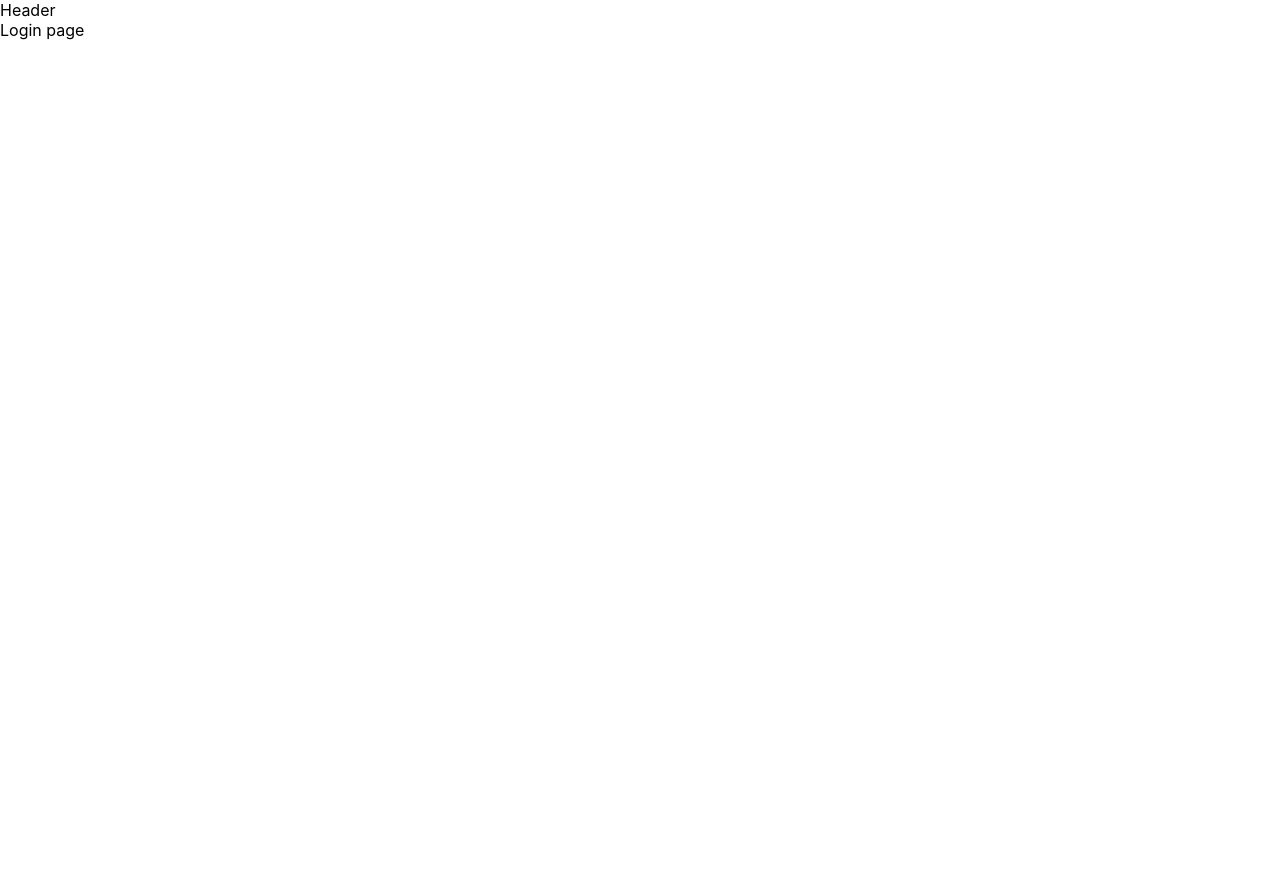
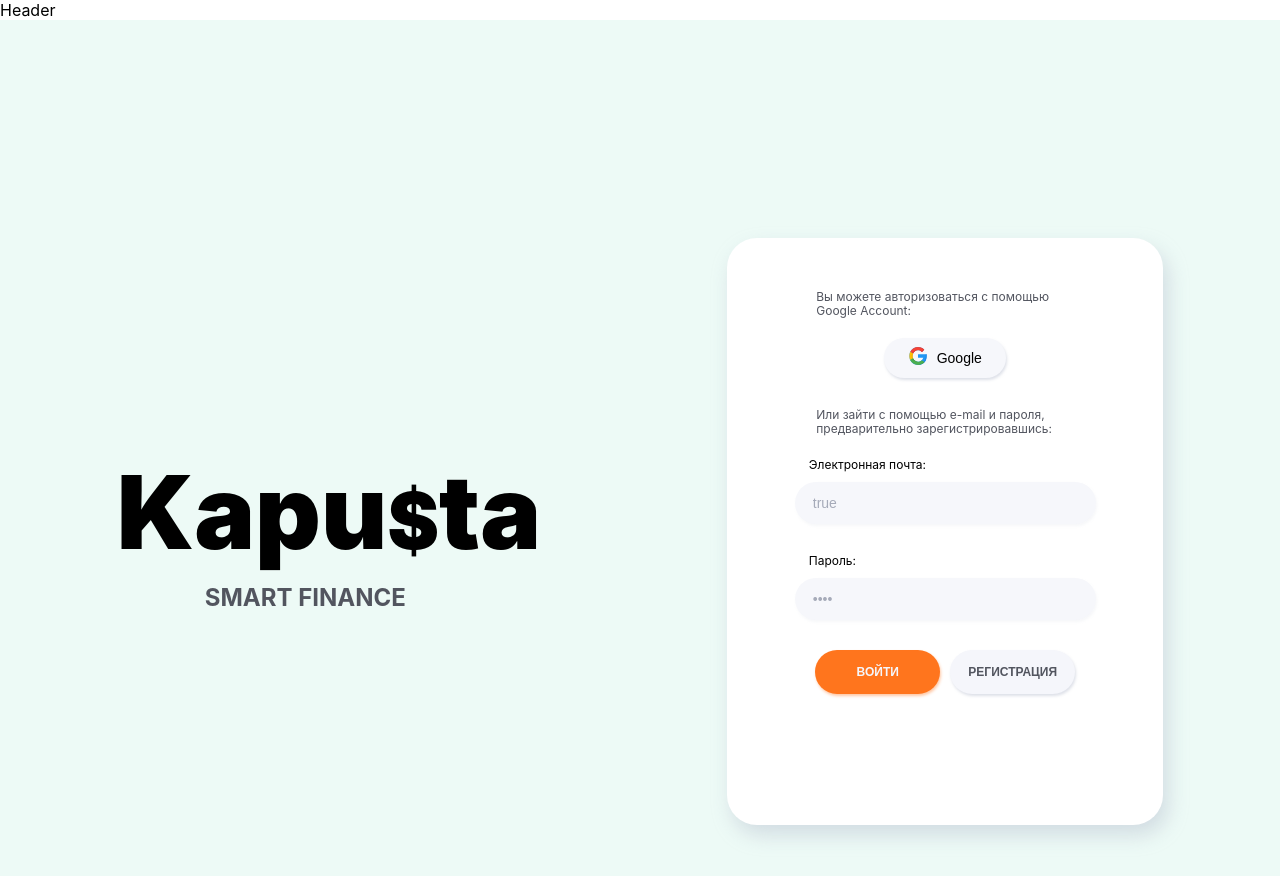
Before and after one commit to EKhoroshko/frontend-kapusta, a React (Create React App) app: page / in a window 1280 px wide. Shown: the top 876 px of the page. Before the commit the page ends 800 px from the top, so only its background shows below. Built offline with nearby package versions, Linux system fonts and the light colour scheme.

Commit message:
creat cmpnt LoginForm, add css/chng route Login

```diff
--- /dev/null
+++ b/src/components/LoginForm/LoginForm.js
@@ -0,0 +1,44 @@
+import s from "./LoginForm.module.css";
+
+const LoginForm = () => {
+  return (
+    <div className={s.wrapper}>
+      <form className={s.form} onSubmit>
+        <label className={s.label}>
+          <p className={s.description}>Электронная почта:</p>
+          <input
+            className={s.input}
+            type="text"
+            name="email"
+            required
+            value
+            onChange
+          />
+        </label>
+        <label className={s.label}>
+          <p className={s.description}>Пароль:</p>
+          <input
+            className={s.input}
+            type="password"
+            name="password"
+            required
+            value
+            onChange
+            autoComplete="off"
+          />
+        </label>
+
+        <div className={s.formButton}>
+          <button className={s.button} type="submit">
+            Войти
+          </button>
+          <button className={s.button} type="submit">
+            Регистрация
+          </button>
+        </div>
+      </form>
+    </div>
+  );
+};
+
+export default LoginForm;
--- /dev/null
+++ b/src/components/LoginForm/LoginForm.module.css
@@ -0,0 +1,91 @@
+.wrapper {
+  width: 100%;
+}
+
+.form {
+  display: flex;
+  flex-direction: column;
+  align-items: center;
+  padding: 0px 6px;
+}
+
+.label {
+  font-size: 0.625rem;
+  font-weight: 400;
+  line-height: 0.6875rem;
+  font-style: normal;
+  color: #000;
+}
+
+.description {
+  margin: 0px 0px 10px 0px;
+  padding-left: 4px;
+}
+
+.input {
+  width: 208px;
+  height: 52px;
+  margin-bottom: 30px;
+  padding: 0px 20px;
+  border-radius: 30px;
+  border: transparent;
+  box-shadow: 1px 2px 3px rgba(170, 178, 197, 0.1);
+  background-color: #f6f7fb;
+  font-size: 0.875rem;
+  font-style: normal;
+  font-weight: 400;
+  line-height: 1rem;
+  text-align: left;
+  color: #a6abb9;
+}
+
+.formButton {
+  display: flex;
+  justify-content: center;
+  width: 265px;
+}
+
+.button {
+  width: 125px;
+  height: 44px;
+  border-radius: 26px;
+  border: transparent;
+  box-shadow: 1px 2px 3px rgba(170, 178, 197, 0.4);
+  background-color: #f5f6fb;
+  font-size: 0.75rem;
+  font-style: normal;
+  font-weight: 700;
+  line-height: 0.875rem;
+  color: #52555f;
+  text-transform: uppercase;
+  cursor: pointer;
+  outline: none;
+}
+
+.button:not(:last-child) {
+  margin-right: 10px;
+  background-color: rgb(255, 117, 29);
+  box-shadow: 1px 2px 3px rgba(255, 117, 29, 0.4);
+  color: #f5f6fb;
+}
+
+@media screen and (min-width: 768px) {
+  .form {
+    padding: 0px 12px;
+  }
+
+  .label {
+    font-size: 0.75rem;
+    line-height: 0.875rem;
+  }
+
+  .description {
+    padding-left: 14px;
+  }
+
+  .input {
+    width: 265px;
+    height: 42px;
+    padding: 0px 18px;
+  }
+}
--- a/src/routes/Login/Login.js
+++ b/src/routes/Login/Login.js
@@ -1,8 +1,32 @@
 import React from "react";
-import css from "./Login.module.css";
+import s from "./Login.module.css";
+import LoginForm from "../../components/LoginForm/LoginForm";
 
 function Login() {
-  return <div>Login page</div>;
+  return (
+    <div className={s.loginPage}>
+      <div className={s.titleBox}>
+        <h1 className={s.title}>
+          Kapu<span></span>ta
+        </h1>
+        <p className={s.titleDescription}>Smart finance</p>
+      </div>
+      <div className={s.formBox}>
+        <p className={s.descriptionA}>
+          Вы можете авторизоваться с помощью Google Account:
+        </p>
+        <button className={s.button} type="button">
+          <span></span>
+          Google
+        </button>
+        <p className={s.descriptionB}>
+          Или зайти с помощью e-mail и пароля, предварительно
+          зарегистрировавшись:
+        </p>
+        <LoginForm />
+      </div>
+    </div>
+  );
 }
 
 export default Login;
--- a/src/routes/Login/Login.module.css
+++ b/src/routes/Login/Login.module.css
@@ -0,0 +1,194 @@
+.loginPage {
+  display: flex;
+  flex-direction: column;
+  align-items: center;
+  width: 320px;
+  height: 800px;
+  margin: 0 auto;
+  padding-top: 86px;
+  background-color: rgb(196, 238, 224, 0.3); /* transparent */
+}
+
+.titleBox {
+  width: 183px;
+  margin-bottom: 32px;
+  text-align: center;
+}
+
+.title {
+  margin: 0px 0px 4px 0px;
+  font-size: 2.875rem;
+  font-style: normal;
+  font-weight: 900;
+}
+
+.title span::after {
+  content: "\0024";
+  font-size: 2.25rem;
+  font-weight: 900;
+}
+
+.titleDescription {
+  max-width: fit-content;
+  margin: 0 auto;
+  font-size: 0.8125rem;
+  font-weight: 700;
+  font-style: normal;
+  line-height: 0.9375rem;
+  text-transform: uppercase;
+  color: #52555f;
+}
+
+.formBox {
+  display: flex;
+  flex-direction: column;
+  align-items: center;
+  width: 300px;
+  height: 525px;
+  padding-top: 41px;
+  border-radius: 30px;
+  box-shadow: 5px 10px 20px rgba(170, 178, 197, 0.4);
+  background-color: #fff;
+}
+
+.descriptionA {
+  width: 212px;
+  margin: 0px 0px 36px 0px;
+  text-align: center;
+  font-weight: 400;
+  font-style: normal;
+  font-size: 0.625rem;
+  line-height: 0.7325rem;
+  color: #52555f;
+}
+
+.button {
+  display: flex;
+  justify-content: center;
+  align-items: center;
+  width: 122px;
+  height: 40px;
+  margin-bottom: 30px;
+  border: transparent;
+  border-radius: 26px;
+  box-shadow: 1px 2px 3px rgba(170, 178, 197, 0.4);
+  background-color: #f6f7fb;
+  font-size: 0.875rem;
+  font-weight: 500;
+  font-style: normal;
+  line-height: 1rem;
+  color: #000;
+  cursor: pointer;
+  outline: none;
+}
+
+.button span::before {
+  content: url(../../icons/google-symbol.svg);
+  display: inline-flex;
+  width: 18px;
+  height: 18px;
+  margin-right: 10px;
+}
+
+.descriptionB {
+  width: 242px;
+  margin: 0px 0px 26px 0px;
+  text-align: center;
+  font-weight: 400;
+  font-style: normal;
+  font-size: 0.625rem;
+  line-height: 0.7325rem;
+  color: #52555f;
+}
+
+@media screen and (min-width: 768px) {
+  .loginPage {
+    width: 768px;
+    height: 1024px;
+  }
+
+  .titleBox {
+    width: 306px;
+    margin-bottom: 53px;
+  }
+
+  .title {
+    margin: 0px 0px 8px 0px;
+    font-size: 4rem;
+  }
+
+  .title span::after {
+    content: "\0024";
+    font-size: 2.9375rem;
+  }
+
+  .titleDescription {
+    font-size: 1rem;
+    line-height: 1.125rem;
+  }
+
+  .formBox {
+    width: 436px;
+    height: 535px;
+    padding-top: 54px;
+  }
+
+  .descriptionA {
+    width: 256px;
+    margin: 0px 0px 20px 0px;
+    font-size: 0.75rem;
+    line-height: 0.875rem;
+  }
+
+  .descriptionB {
+    width: 256px;
+    margin: 0px 0px 22px 0px;
+    font-size: 0.75rem;
+    line-height: 0.875rem;
+  }
+}
+
+@media screen and (min-width: 1280px) {
+  .loginPage {
+    display: flex;
+    flex-direction: row;
+    justify-content: space-around;
+    width: 1280px;
+    height: 850px;
+  }
+
+  .titleBox {
+    width: 377px;
+    margin: 0px;
+  }
+
+  .title {
+    margin: 0px 0px 4px 0px;
+    font-size: 6.375rem;
+    line-height: 7.5rem;
+  }
+
+  .title span::after {
+    content: "\0024";
+    font-size: 4.875rem;
+  }
+
+  .titleDescription {
+    font-size: 1.5rem;
+    line-height: 1.625rem;
+  }
+
+  .formBox {
+    padding-top: 52px;
+  }
+
+  .descriptionA {
+    width: 258px;
+    text-align: left;
+  }
+
+  .descriptionB {
+    width: 258px;
+    text-align: left;
+  }
+}
```
Also changed, not shown: src/icons/google-symbol.svg (added).
